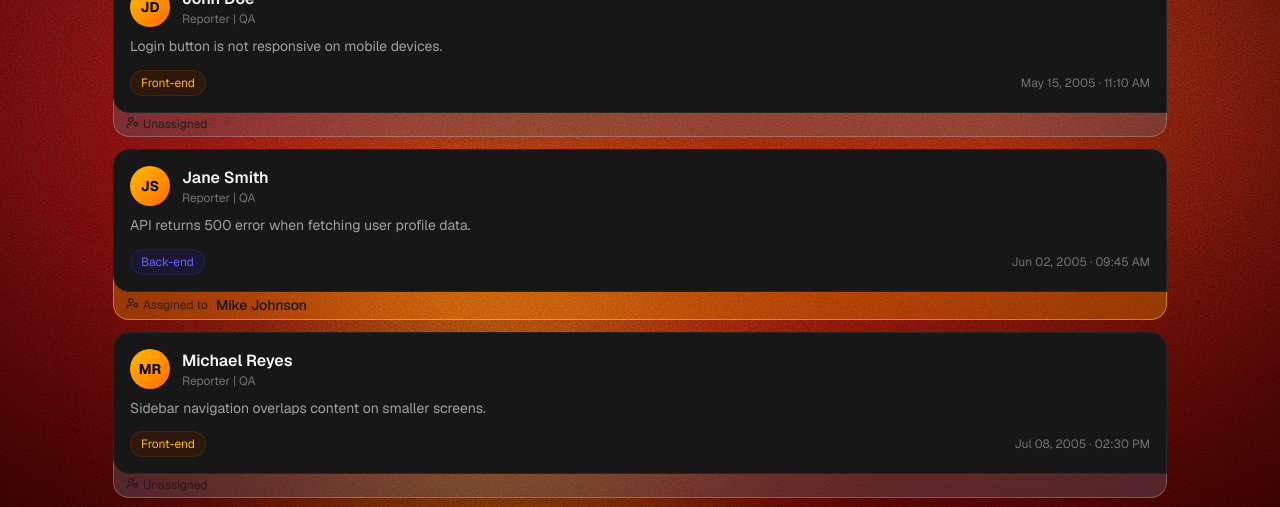
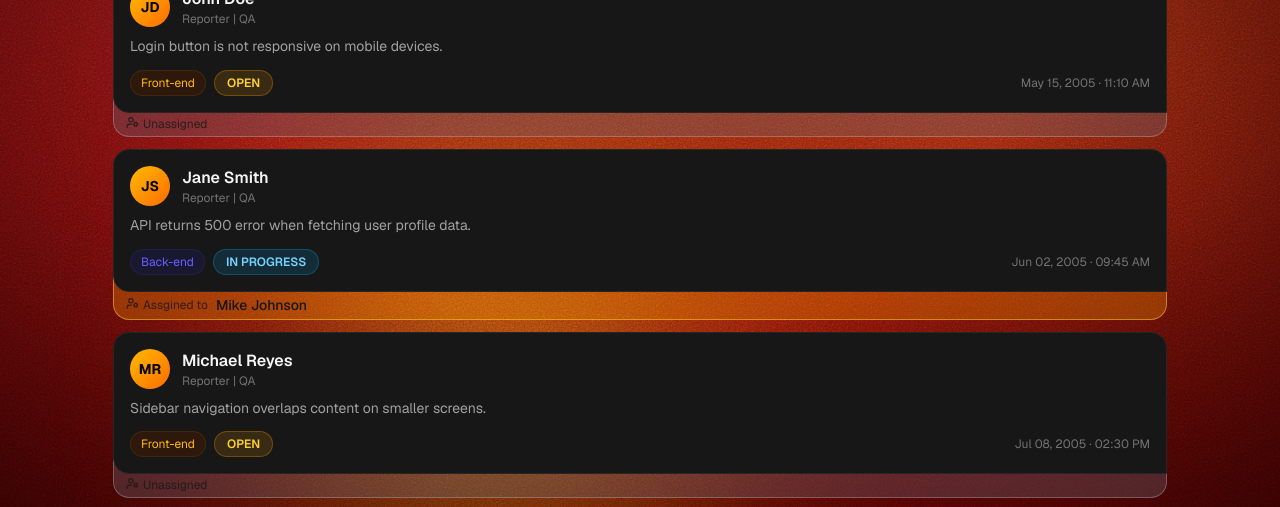
Before and after one commit to limuelcamangon15/Flaw-Frontend, a Next.js app: page /teams/1/1 in a window 1280 px wide. Shown: the part 284-791 px from the top of the page. Built offline with nearby package versions, Linux system fonts and the light colour scheme; a web font is replaced by a local one.

Commit message:
update: added status badge and category badge

```diff
--- a/app/components/team/BugCard.tsx
+++ b/app/components/team/BugCard.tsx
@@ -4,6 +4,8 @@ import { BugResponse } from "@/app/types/bug";
 import { getInitials } from "@/app/utils/utils";
 import { UserCog } from "lucide-react";
 import { Dispatch, SetStateAction } from "react";
+import CategoryBadge from "./CategoryBadge";
+import StatusBadge from "./StatusBadge";
 
 interface BugCardProps extends BugResponse {
   setShowBugDetails: Dispatch<SetStateAction<boolean>>;
@@ -70,19 +72,15 @@ export default function BugCard({
             </p>
           </div>
 
-          <div className="mt-3 flex items-center justify-between">
-            <span
-              className={`rounded-full border px-2.5 py-1 text-xs ${
-                category === "Front-end"
-                  ? " text-amber-400 bg-amber-950/50 border-amber-400/10"
-                  : "text-indigo-500 bg-indigo-950/50 border-indigo-500/10"
-              }`}
-            >
-              {category}
-            </span>
+          <section className="flex items-center justify-between mt-3">
+            <div className="flex gap-2 items-center">
+              <CategoryBadge category={category} />
+
+              <StatusBadge status={status} />
+            </div>
 
             <p className="text-xs text-neutral-500">{createdAt}</p>
-          </div>
+          </section>
         </div>
       </div>
 
--- /dev/null
+++ b/app/components/team/CategoryBadge.tsx
@@ -0,0 +1,17 @@
+"use client";
+
+export default function CategoryBadge({ category }: { category: string }) {
+  return (
+    <div className="flex items-center justify-between">
+      <span
+        className={`rounded-full border px-2.5 py-1 text-xs ${
+          category === "Front-end"
+            ? " text-amber-400 bg-amber-950/50 border-amber-400/10"
+            : "text-indigo-500 bg-indigo-950/50 border-indigo-500/10"
+        }`}
+      >
+        {category}
+      </span>
+    </div>
+  );
+}
--- /dev/null
+++ b/app/components/team/StatusBadge.tsx
@@ -0,0 +1,22 @@
+"use client";
+
+import { BugStatus } from "@/app/types/bug";
+
+const statusStyles: Record<BugStatus, string> = {
+  OPEN: "bg-amber-500/15 text-amber-300 border-amber-500/30",
+  IN_PROGRESS: "bg-sky-500/15 text-sky-300 border-sky-500/30",
+  FIXED: "bg-emerald-500/15 text-emerald-300 border-emerald-500/30",
+  VERIFIED: "bg-violet-500/15 text-violet-300 border-violet-500/30",
+  CLOSED: "bg-zinc-500/15 text-zinc-300 border-zinc-500/30",
+  "": "",
+};
+
+export default function StatusBadge({ status }: { status: BugStatus }) {
+  return (
+    <span
+      className={`rounded-full border px-3 py-1 text-xs font-semibold ${statusStyles[status]}`}
+    >
+      {status.replace(/_/g, " ")}
+    </span>
+  );
+}
```
